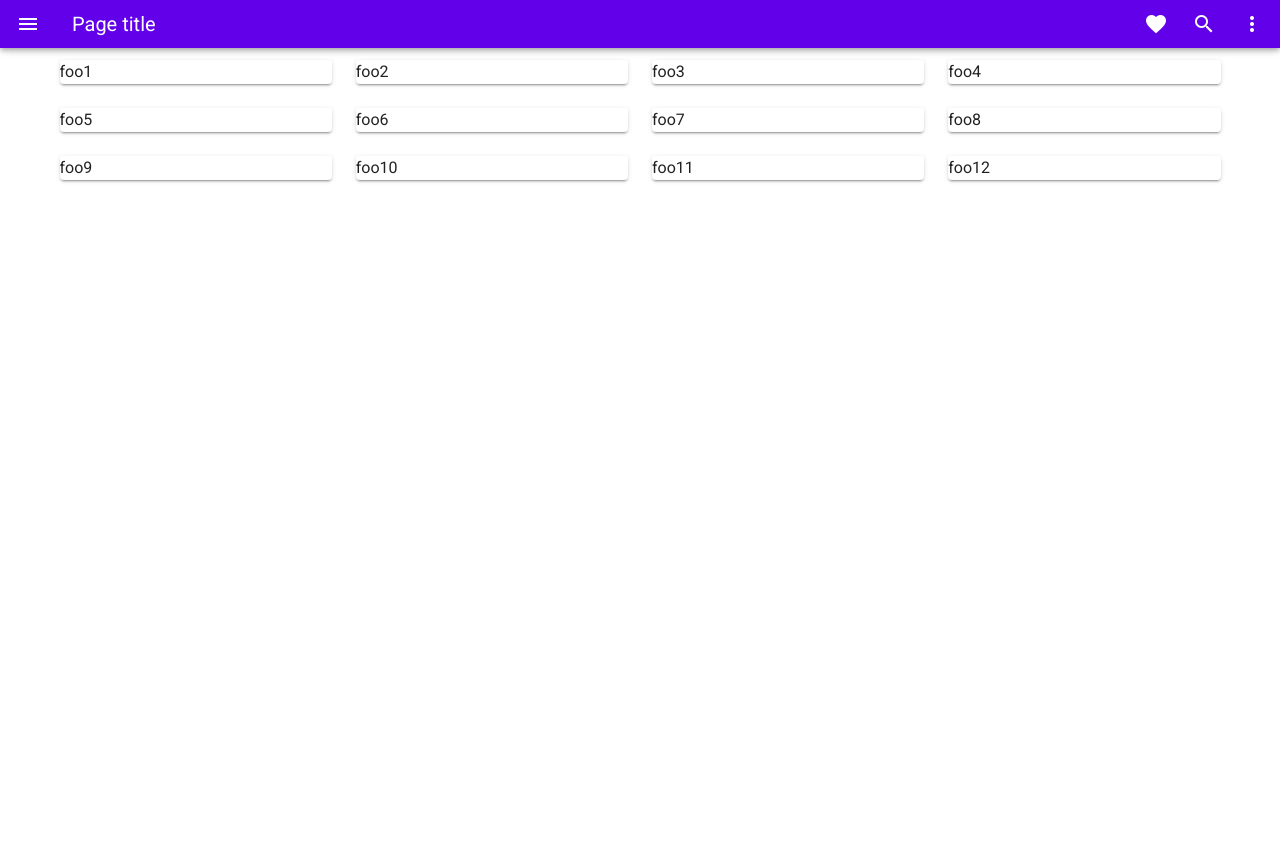
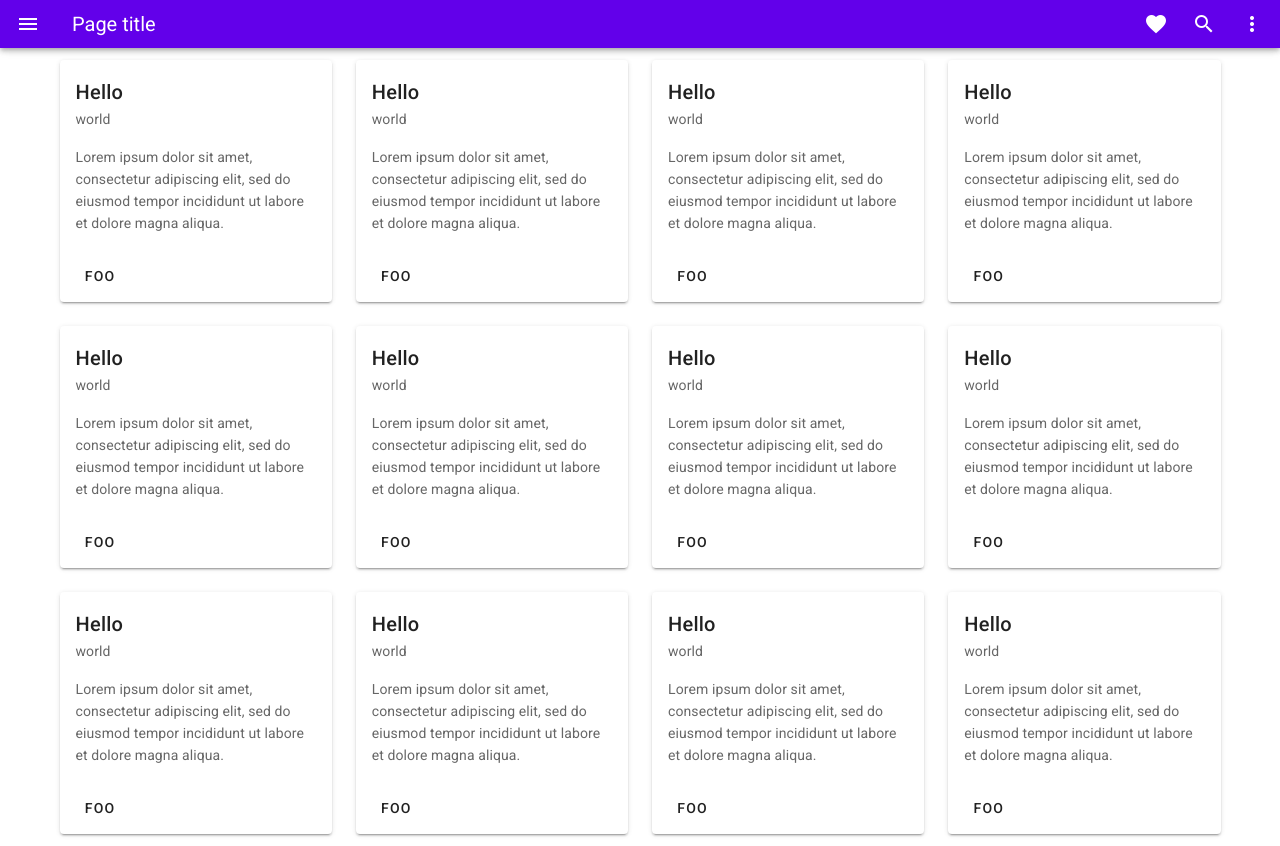
Before and after one commit to 1071sh/vue-study, a Vue app: page / in a window 1280 px wide. Before the commit the page ends 800 px from the top, so only its background shows below. Built offline with nearby package versions, Linux system fonts and the light colour scheme.

Commit message:
v-cardの中で使えるコンポーネント

```diff
--- a/src/components/HelloWorld.vue
+++ b/src/components/HelloWorld.vue
@@ -2,40 +2,172 @@
     <v-container>
         <v-row justify="center" align="center">
             <v-col cols="12" xl="2" lg="3" md="4" sm="6">
-                <v-card>foo1</v-card>
+                <v-card>
+                    <v-card-title>Hello</v-card-title>
+                    <v-card-subtitle>world</v-card-subtitle>
+                    <v-card-text>
+                        Lorem ipsum dolor sit amet, consectetur adipiscing elit,
+                        sed do eiusmod tempor incididunt ut labore et dolore
+                        magna aliqua.
+                    </v-card-text>
+                    <v-card-actions>
+                        <v-btn text>foo</v-btn>
+                    </v-card-actions>
+                </v-card>
             </v-col>
             <v-col cols="12" xl="2" lg="3" md="4" sm="6" xs="12">
-                <v-card>foo2</v-card>
+                <v-card>
+                    <v-card-title>Hello</v-card-title>
+                    <v-card-subtitle>world</v-card-subtitle>
+                    <v-card-text>
+                        Lorem ipsum dolor sit amet, consectetur adipiscing elit,
+                        sed do eiusmod tempor incididunt ut labore et dolore
+                        magna aliqua.
+                    </v-card-text>
+                    <v-card-actions>
+                        <v-btn text>foo</v-btn>
+                    </v-card-actions>
+                </v-card>
             </v-col>
             <v-col cols="12" xl="2" lg="3" md="4" sm="6" xs="12">
-                <v-card>foo3</v-card>
+                <v-card>
+                    <v-card-title>Hello</v-card-title>
+                    <v-card-subtitle>world</v-card-subtitle>
+                    <v-card-text>
+                        Lorem ipsum dolor sit amet, consectetur adipiscing elit,
+                        sed do eiusmod tempor incididunt ut labore et dolore
+                        magna aliqua.
+                    </v-card-text>
+                    <v-card-actions>
+                        <v-btn text>foo</v-btn>
+                    </v-card-actions>
+                </v-card>
             </v-col>
             <v-col cols="12" xl="2" lg="3" md="4" sm="6" xs="12">
-                <v-card>foo4</v-card>
+                <v-card>
+                    <v-card-title>Hello</v-card-title>
+                    <v-card-subtitle>world</v-card-subtitle>
+                    <v-card-text>
+                        Lorem ipsum dolor sit amet, consectetur adipiscing elit,
+                        sed do eiusmod tempor incididunt ut labore et dolore
+                        magna aliqua.
+                    </v-card-text>
+                    <v-card-actions>
+                        <v-btn text>foo</v-btn>
+                    </v-card-actions>
+                </v-card>
             </v-col>
             <v-col cols="12" xl="2" lg="3" md="4" sm="6" xs="12">
-                <v-card>foo5</v-card>
+                <v-card>
+                    <v-card-title>Hello</v-card-title>
+                    <v-card-subtitle>world</v-card-subtitle>
+                    <v-card-text>
+                        Lorem ipsum dolor sit amet, consectetur adipiscing elit,
+                        sed do eiusmod tempor incididunt ut labore et dolore
+                        magna aliqua.
+                    </v-card-text>
+                    <v-card-actions>
+                        <v-btn text>foo</v-btn>
+                    </v-card-actions>
+                </v-card>
             </v-col>
             <v-col cols="12" xl="2" lg="3" md="4" sm="6" xs="12">
-                <v-card>foo6</v-card>
+                <v-card>
+                    <v-card-title>Hello</v-card-title>
+                    <v-card-subtitle>world</v-card-subtitle>
+                    <v-card-text>
+                        Lorem ipsum dolor sit amet, consectetur adipiscing elit,
+                        sed do eiusmod tempor incididunt ut labore et dolore
+                        magna aliqua.
+                    </v-card-text>
+                    <v-card-actions>
+                        <v-btn text>foo</v-btn>
+                    </v-card-actions>
+                </v-card>
             </v-col>
             <v-col cols="12" xl="2" lg="3" md="4" sm="6" xs="12">
-                <v-card>foo7</v-card>
+                <v-card>
+                    <v-card-title>Hello</v-card-title>
+                    <v-card-subtitle>world</v-card-subtitle>
+                    <v-card-text>
+                        Lorem ipsum dolor sit amet, consectetur adipiscing elit,
+                        sed do eiusmod tempor incididunt ut labore et dolore
+                        magna aliqua.
+                    </v-card-text>
+                    <v-card-actions>
+                        <v-btn text>foo</v-btn>
+                    </v-card-actions>
+                </v-card>
             </v-col>
             <v-col cols="12" xl="2" lg="3" md="4" sm="6" xs="12">
-                <v-card>foo8</v-card>
+                <v-card>
+                    <v-card-title>Hello</v-card-title>
+                    <v-card-subtitle>world</v-card-subtitle>
+                    <v-card-text>
+                        Lorem ipsum dolor sit amet, consectetur adipiscing elit,
+                        sed do eiusmod tempor incididunt ut labore et dolore
+                        magna aliqua.
+                    </v-card-text>
+                    <v-card-actions>
+                        <v-btn text>foo</v-btn>
+                    </v-card-actions>
+                </v-card>
             </v-col>
             <v-col cols="12" xl="2" lg="3" md="4" sm="6" xs="12">
-                <v-card>foo9</v-card>
+                <v-card>
+                    <v-card-title>Hello</v-card-title>
+                    <v-card-subtitle>world</v-card-subtitle>
+                    <v-card-text>
+                        Lorem ipsum dolor sit amet, consectetur adipiscing elit,
+                        sed do eiusmod tempor incididunt ut labore et dolore
+                        magna aliqua.
+                    </v-card-text>
+                    <v-card-actions>
+                        <v-btn text>foo</v-btn>
+                    </v-card-actions>
+                </v-card>
             </v-col>
             <v-col cols="12" xl="2" lg="3" md="4" sm="6" xs="12">
-                <v-card>foo10</v-card>
+                <v-card>
+                    <v-card-title>Hello</v-card-title>
+                    <v-card-subtitle>world</v-card-subtitle>
+                    <v-card-text>
+                        Lorem ipsum dolor sit amet, consectetur adipiscing elit,
+                        sed do eiusmod tempor incididunt ut labore et dolore
+                        magna aliqua.
+                    </v-card-text>
+                    <v-card-actions>
+                        <v-btn text>foo</v-btn>
+                    </v-card-actions>
+                </v-card>
             </v-col>
             <v-col cols="12" xl="2" lg="3" md="4" sm="6" xs="12">
-                <v-card>foo11</v-card>
+                <v-card>
+                    <v-card-title>Hello</v-card-title>
+                    <v-card-subtitle>world</v-card-subtitle>
+                    <v-card-text>
+                        Lorem ipsum dolor sit amet, consectetur adipiscing elit,
+                        sed do eiusmod tempor incididunt ut labore et dolore
+                        magna aliqua.
+                    </v-card-text>
+                    <v-card-actions>
+                        <v-btn text>foo</v-btn>
+                    </v-card-actions>
+                </v-card>
             </v-col>
             <v-col cols="12" xl="2" lg="3" md="4" sm="6" xs="12">
-                <v-card>foo12</v-card>
+                <v-card>
+                    <v-card-title>Hello</v-card-title>
+                    <v-card-subtitle>world</v-card-subtitle>
+                    <v-card-text>
+                        Lorem ipsum dolor sit amet, consectetur adipiscing elit,
+                        sed do eiusmod tempor incididunt ut labore et dolore
+                        magna aliqua.
+                    </v-card-text>
+                    <v-card-actions>
+                        <v-btn text>foo</v-btn>
+                    </v-card-actions>
+                </v-card>
             </v-col>
         </v-row>
     </v-container>
```
